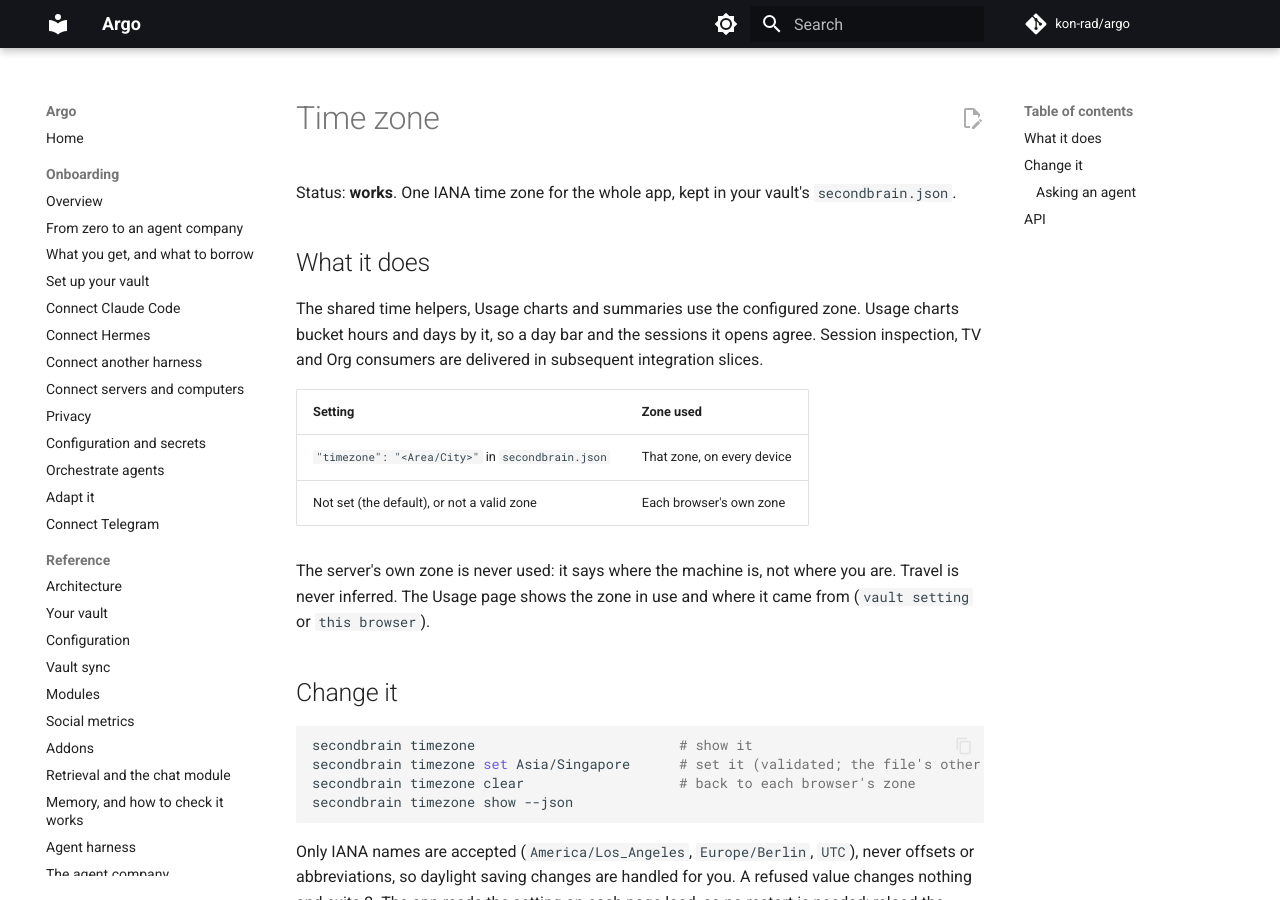
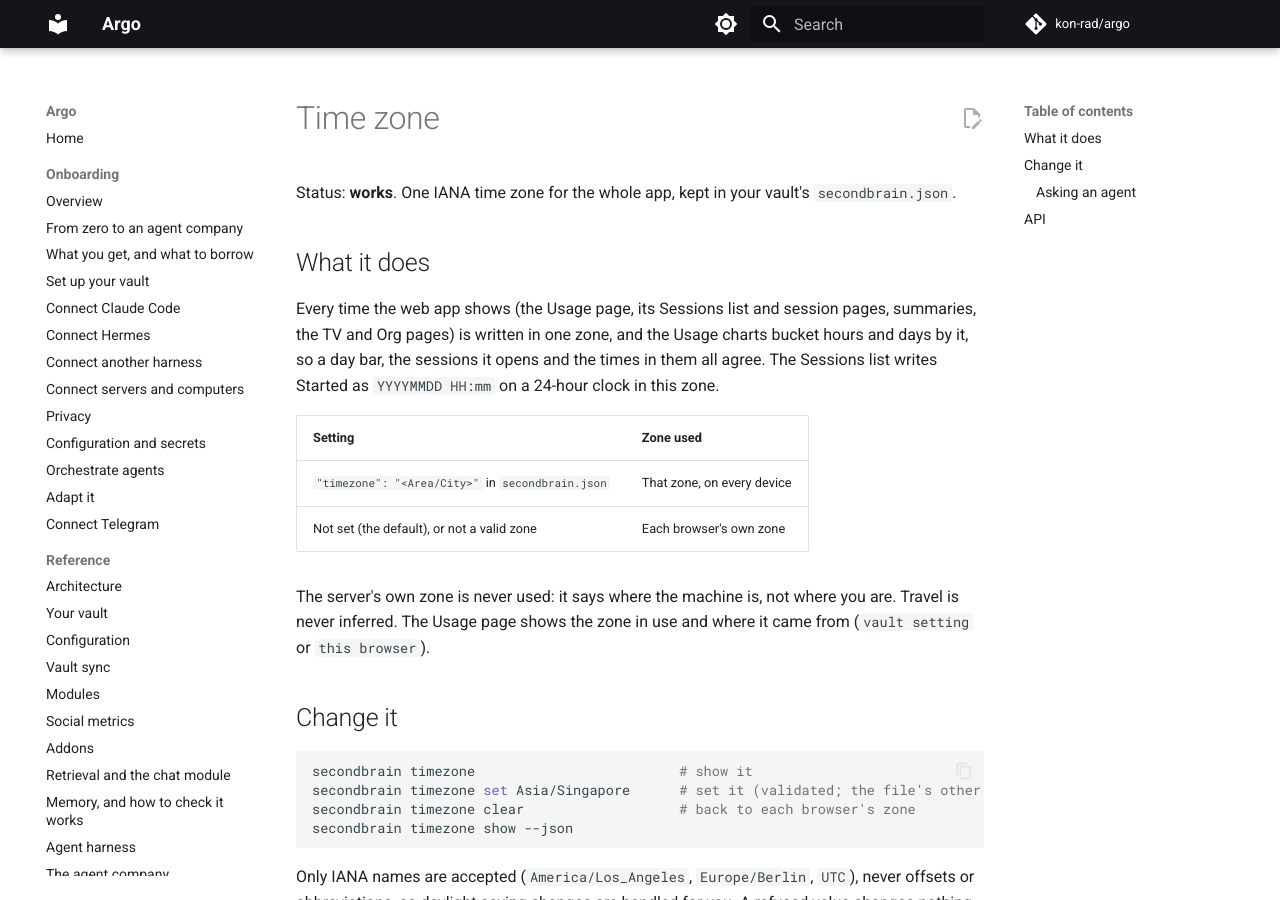
Before and after one commit to kon-rad/argo, an MkDocs documentation site: the page built from docs/timezone.md, in a window 1280 px wide and 900 px high. Built offline with MkDocs 1.6.1 and Material for MkDocs 9.7.7, drawn with Linux system fonts in a browser that asks for light colours; comment, search, counter and statistics services are not loaded.

Commit message:
docs(usage): complete cross-slice timezone and inspection guide

```diff
--- a/docs/timezone.md
+++ b/docs/timezone.md
@@ -4,9 +4,9 @@ Status: **works**. One IANA time zone for the whole app, kept in your vault's `s
 
 ## What it does
 
-The shared time helpers, Usage charts and summaries use the configured zone. Usage charts bucket hours and days
-by it, so a day bar and the sessions it opens agree. Session inspection, TV and Org consumers are delivered in
-subsequent integration slices.
+Every time the web app shows (the Usage page, its Sessions list and session pages, summaries, the TV and Org pages)
+is written in one zone, and the Usage charts bucket hours and days by it, so a day bar, the sessions it opens and the
+times in them all agree. The Sessions list writes Started as `YYYYMMDD HH:mm` on a 24-hour clock in this zone.
 
 | Setting | Zone used |
 |---|---|
```
Also changed, not shown: docs/README.md (+1 -0 lines), docs/configuration.md (+2 -1 lines).
